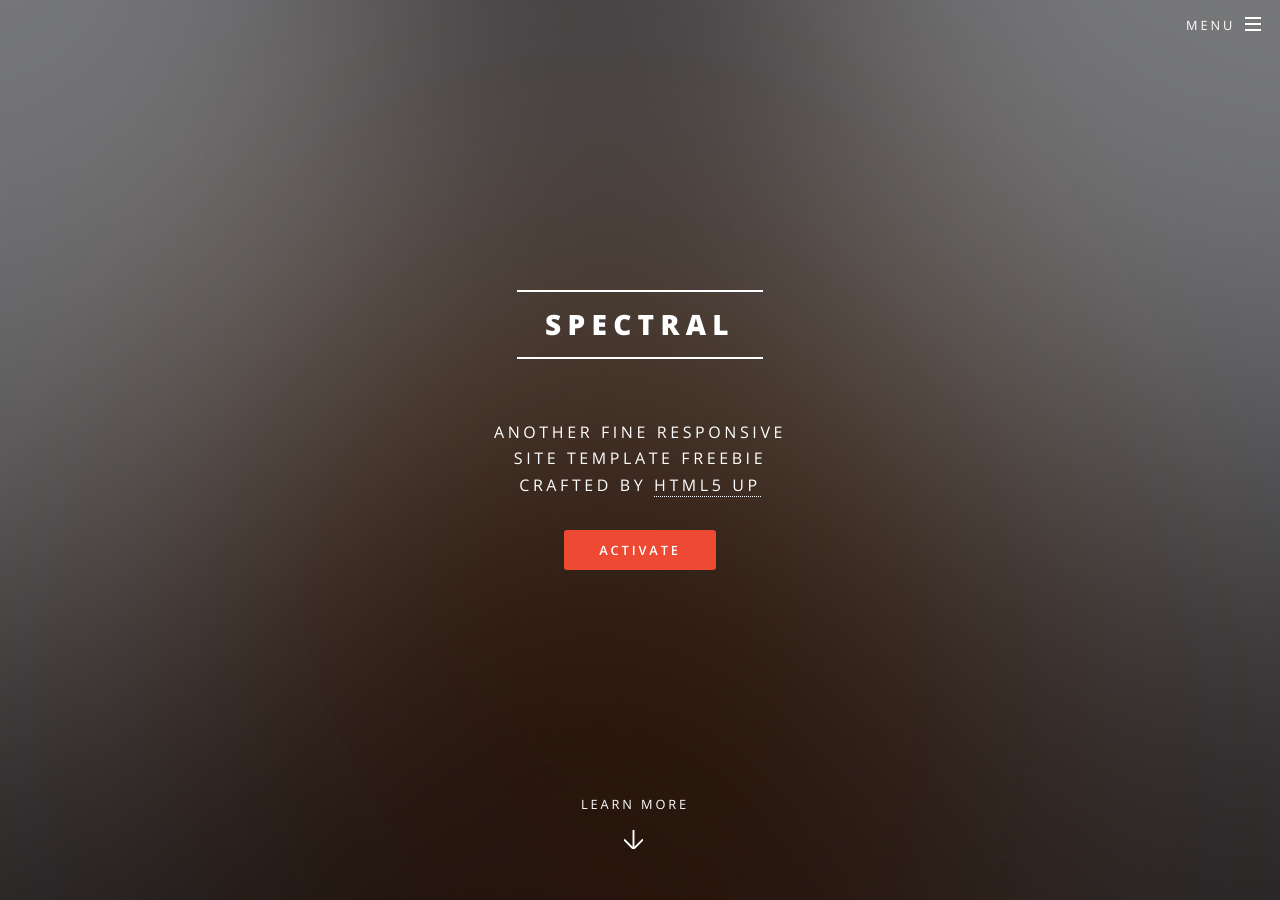
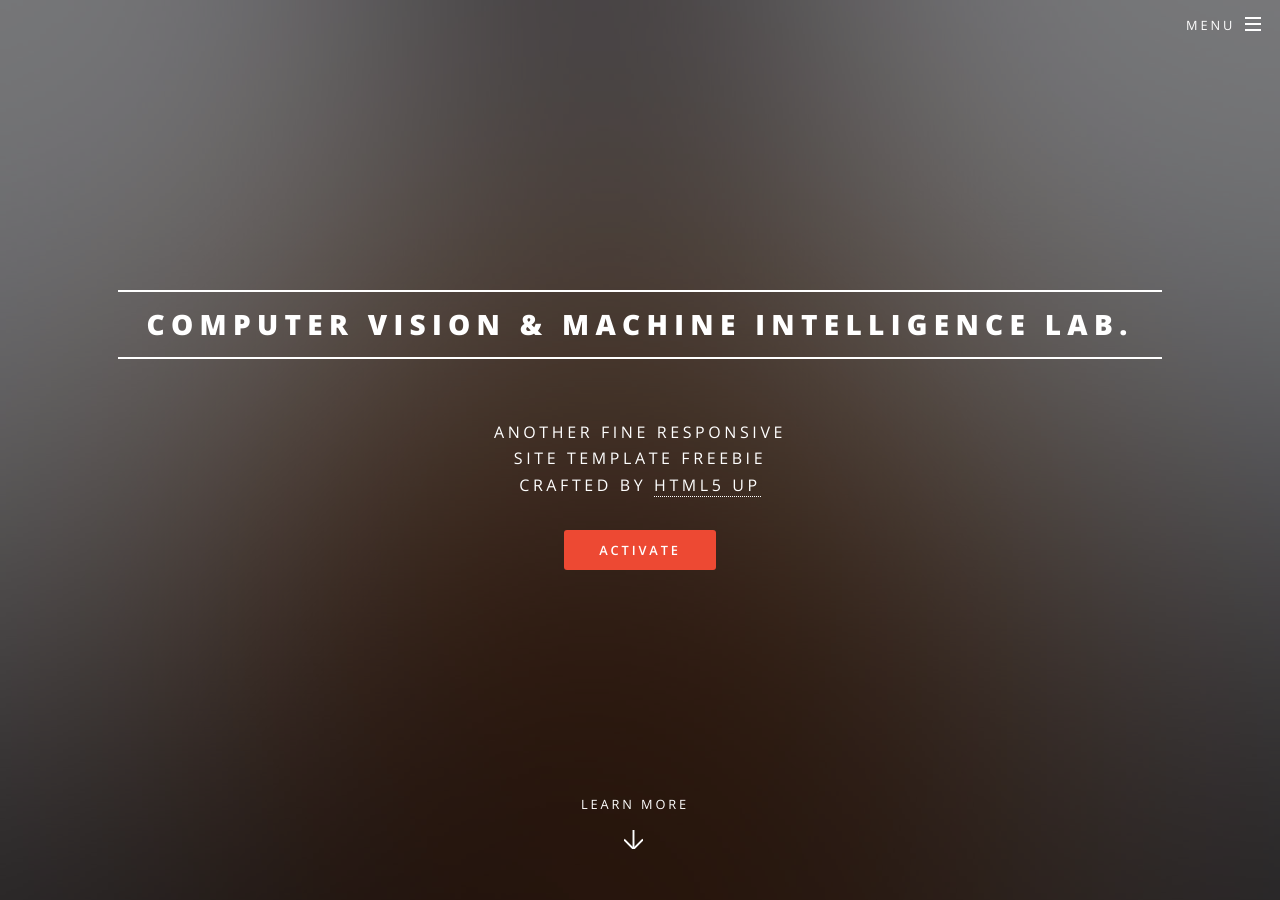
Before and after one commit to CVMILab-CUK/cvmilab-cuk.github.io, a Jekyll site: the page built from index.html, in a window 1280 px wide and 900 px high. Built offline with Jekyll 4.4.1, drawn with Linux system fonts in a browser that asks for light colours; some of the changed lines change nothing that is shown.

Commit message:
change title

```diff
--- a/_config.yml
+++ b/_config.yml
@@ -2,7 +2,7 @@
 #
 
 # Site settings
-title: Spectral
+title: Computer Vision & Machine Intelligence lab.
 description: |
   Another fine responsive
   site template freebie
@@ -13,11 +13,11 @@
 baseurl: "" # the subpath of your site, e.g. /blog
 url: "http://yourdomain.com" # the base hostname & protocol for your site
 social:
-  twitter: https://twitter.com/<username>
-  github: https://github.com/<username>
-  linkedin-square: https://linkedin.com/in/<username>
-  facebook-official: https://facebook.com/<username>
-  google-plus-square: https://plus.google.com/u/0/+<username>
+  #twitter: https://twitter.com/<username>
+  github: https://github.com/CVMILab-CUK/<username>
+  #linkedin-square: https://linkedin.com/in/<username>
+  #facebook-official: https://facebook.com/<username>
+  #google-plus-square: https://plus.google.com/u/0/+<username>
   #email: /contact/
   #flickr:
   #instagram:
```
